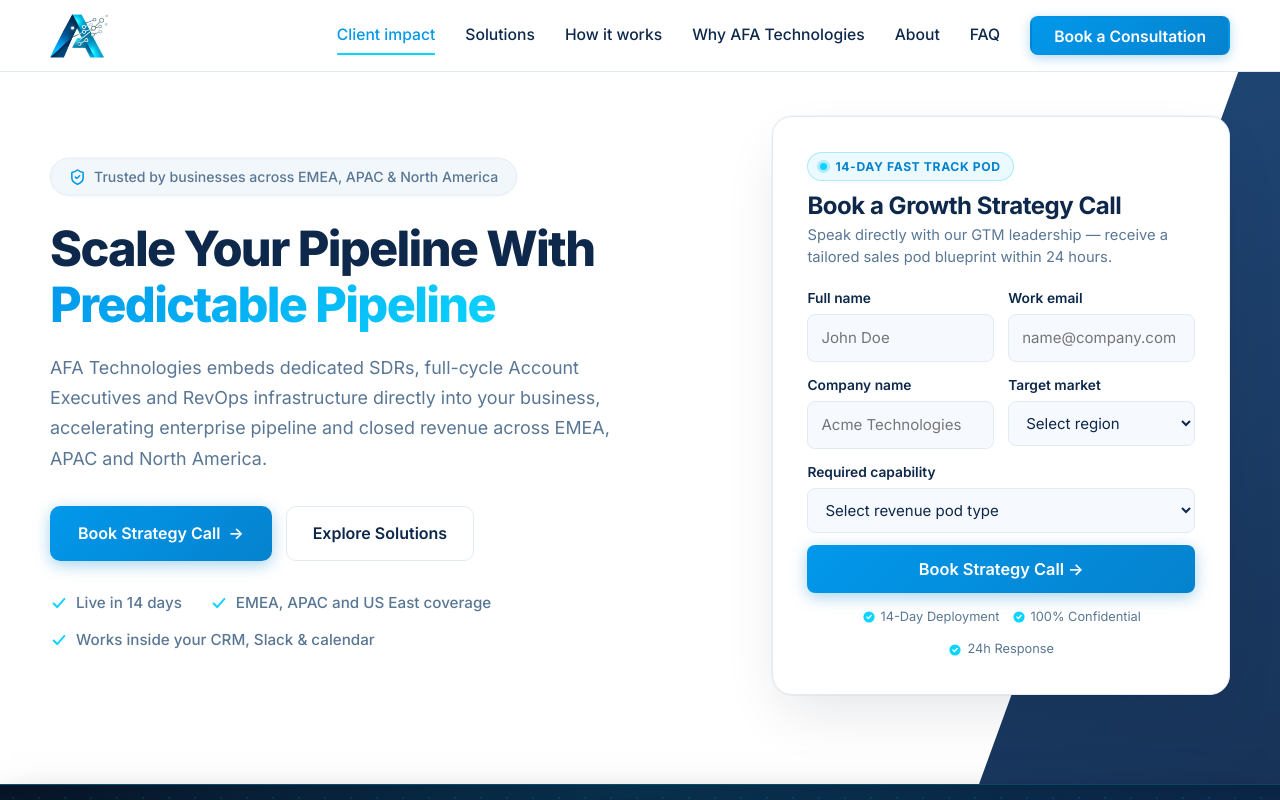
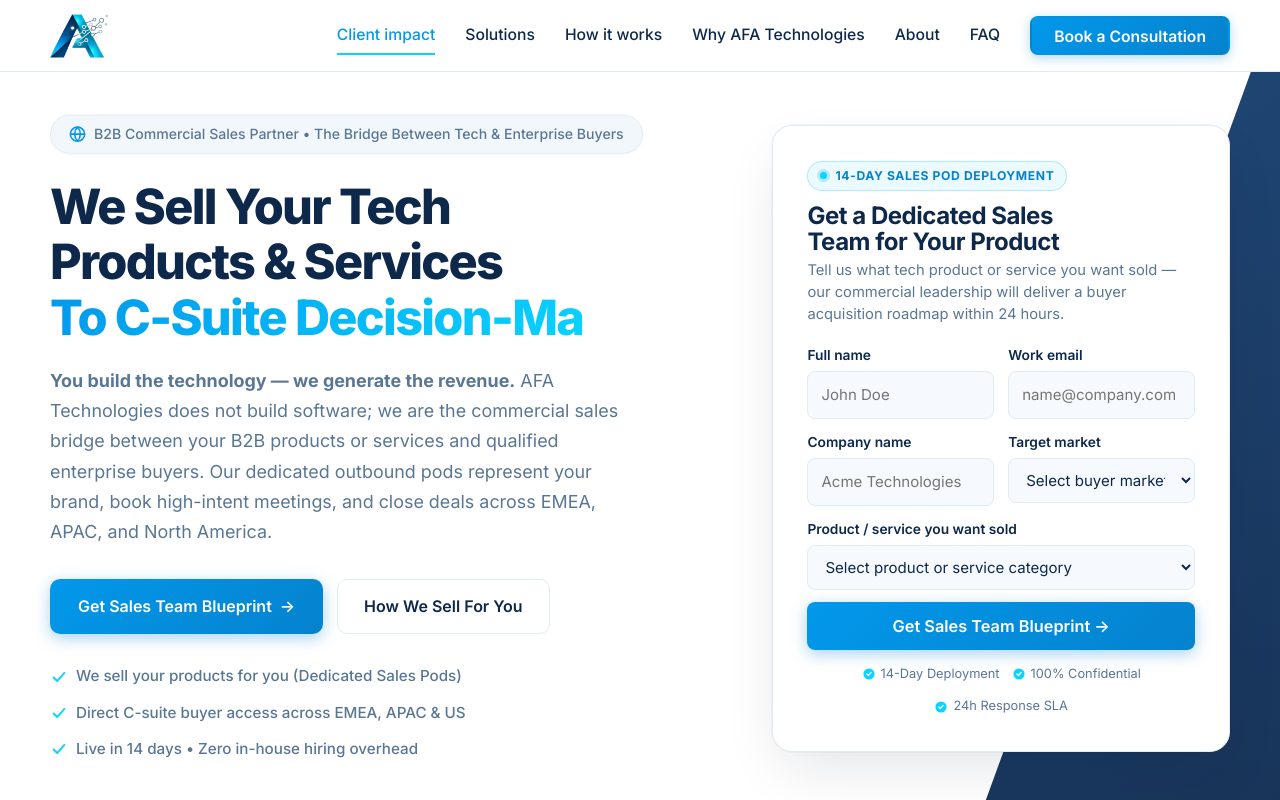
Before and after one commit to HafizTayyabNasir/AFATechnolgies, a Next.js app: page / in a window 1280 px wide. Shown: the top 800 px of the page. Built offline with nearby package versions, Linux system fonts and the light colour scheme.

Commit message:
Clarify core business model in Hero: We sell your tech products to enterprise buyers

```diff
--- a/app/layout.tsx
+++ b/app/layout.tsx
@@ -10,14 +10,14 @@ const inter = Inter({
 });
 
 export const metadata: Metadata = {
-  title: "AFA Technologies | B2B Sales-as-a-Service for Global Tech Companies",
+  title: "AFA Technologies | Dedicated B2B Sales Partner for Global Tech Companies",
   description:
-    "AFA Technologies embeds dedicated SDRs, full-cycle Account Executives and RevOps into your business to build a predictable global sales pipeline in 14 days.",
+    "We sell your B2B tech products and services to enterprise buyers worldwide. AFA Technologies acts as the dedicated commercial bridge between your technology and global enterprise decision-makers.",
   metadataBase: new URL("https://afatechnologies.com"),
   openGraph: {
-    title: "AFA Technologies | B2B Sales-as-a-Service",
+    title: "AFA Technologies | Dedicated B2B Sales Partner for Global Tech Companies",
     description:
-      "Build a predictable global sales pipeline without the overhead of an in-house team.",
+      "We sell your B2B tech products and services to enterprise buyers worldwide. Dedicated commercial sales pods live in 14 days without in-house hiring.",
     type: "website",
     locale: "en_US",
   },
--- a/components/Hero.tsx
+++ b/components/Hero.tsx
@@ -3,10 +3,10 @@
 import React, { useState, useEffect } from "react";
 
 const typewriterWords = [
-  "Dedicated Sales Pods",
-  "Full-Cycle AEs",
-  "Predictable Pipeline",
-  "RevOps Architecture",
+  "To Enterprise Buyers",
+  "Across Global Markets",
+  "To C-Suite Decision-Makers",
+  "Without In-House Hiring",
 ];
 
 export default function Hero() {
@@ -95,15 +95,17 @@ export default function Hero() {
               strokeWidth="2.2"
               strokeLinecap="round"
               strokeLinejoin="round"
+              aria-hidden="true"
             >
-              <path d="M20 13c0 5-3.5 7.5-7.66 8.95a1 1 0 0 1-.67-.01C7.5 20.5 4 18 4 13V6a1 1 0 0 1 1-1c2 0 4.5-1.2 6.24-2.72a1.17 1.17 0 0 1 1.52 0C14.51 3.81 17 5 19 5a1 1 0 0 1 1 1z" />
-              <path d="m9 12 2 2 4-4" />
+              <circle cx="12" cy="12" r="10"></circle>
+              <line x1="2" y1="12" x2="22" y2="12"></line>
+              <path d="M12 2a15.3 15.3 0 0 1 4 10 15.3 15.3 0 0 1-4 10 15.3 15.3 0 0 1-4-10 15.3 15.3 0 0 1 4-10z"></path>
             </svg>
-            <span>Trusted by businesses across EMEA, APAC &amp; North America</span>
+            <span>B2B Commercial Sales Partner &bull; The Bridge Between Tech &amp; Enterprise Buyers</span>
           </div>
 
           <h1>
-            Scale Your Pipeline With
+            We Sell Your Tech Products &amp; Services
             <br />
             <span className="hero-highlight">
               <span>{typewriterWords[wordIdx].substring(0, charIdx)}</span>
@@ -112,18 +114,15 @@ export default function Hero() {
           </h1>
 
           <p className="lead">
-            AFA Technologies embeds dedicated SDRs, full-cycle Account
-            Executives and RevOps infrastructure directly into your business,
-            accelerating enterprise pipeline and closed revenue across EMEA,
-            APAC and North America.
+            <strong>You build the technology &mdash; we generate the revenue.</strong> AFA Technologies does not build software; we are the commercial sales bridge between your B2B products or services and qualified enterprise buyers. Our dedicated outbound pods represent your brand, book high-intent meetings, and close deals across EMEA, APAC, and North America.
           </p>
 
           <div className="hero-cta">
             <a className="btn-talk" href="#hero-lead-form">
-              Book Strategy Call <span>&rarr;</span>
+              Get Sales Team Blueprint <span>&rarr;</span>
             </a>
             <a className="btn-explore" href="#solutions">
-              Explore Solutions
+              How We Sell For You
             </a>
           </div>
 
@@ -136,10 +135,11 @@ export default function Hero() {
                 strokeWidth="2.2"
                 strokeLinecap="round"
                 strokeLinejoin="round"
+                aria-hidden="true"
               >
                 <path d="M4 10.5l4 4 8-9" />
               </svg>
-              Live in 14 days
+              We sell your products for you (Dedicated Sales Pods)
             </li>
             <li>
               <svg
@@ -149,10 +149,11 @@ export default function Hero() {
                 strokeWidth="2.2"
                 strokeLinecap="round"
                 strokeLinejoin="round"
+                aria-hidden="true"
               >
                 <path d="M4 10.5l4 4 8-9" />
               </svg>
-              EMEA, APAC and US East coverage
+              Direct C-suite buyer access across EMEA, APAC &amp; US
             </li>
             <li>
               <svg
@@ -162,25 +163,25 @@ export default function Hero() {
                 strokeWidth="2.2"
                 strokeLinecap="round"
                 strokeLinejoin="round"
+                aria-hidden="true"
               >
                 <path d="M4 10.5l4 4 8-9" />
               </svg>
-              Works inside your CRM, Slack &amp; calendar
+              Live in 14 days &bull; Zero in-house hiring overhead
             </li>
           </ul>
         </div>
 
         {/* Right Side: Consultation Booking Form */}
-        <div className="hero-form-card" aria-label="Book a Growth Strategy Call">
+        <div className="hero-form-card" aria-label="Get a Dedicated Sales Team for Your Product">
           {!isSubmitted ? (
             <form id="hero-lead-form" noValidate onSubmit={handleSubmit}>
               <div className="hero-form-badge">
-                <span className="hfb-dot"></span> 14-Day Fast Track Pod
+                <span className="hfb-dot"></span> 14-Day Sales Pod Deployment
               </div>
-              <h3>Book a Growth Strategy Call</h3>
+              <h3>Get a Dedicated Sales Team for Your Product</h3>
               <p className="hero-form-desc">
-                Speak directly with our GTM leadership &mdash; receive a tailored
-                sales pod blueprint within 24 hours.
+                Tell us what tech product or service you want sold &mdash; our commercial leadership will deliver a buyer acquisition roadmap within 24 hours.
               </p>
 
               <div className="row2">
@@ -239,19 +240,19 @@ export default function Hero() {
                     onChange={handleChange}
                   >
                     <option value="" disabled>
-                      Select region
+                      Select buyer market
                     </option>
-                    <option value="North America">North America</option>
+                    <option value="North America">North America (US &amp; Canada)</option>
                     <option value="EMEA (UK & Europe)">EMEA (UK &amp; Europe)</option>
-                    <option value="APAC">APAC</option>
-                    <option value="Global Coverage">Global Coverage</option>
+                    <option value="APAC">APAC (Asia-Pacific)</option>
+                    <option value="Global Coverage">Global Multi-Region</option>
                   </select>
-                  <span className="err">Select a market.</span>
+                  <span className="err">Select a target market.</span>
                 </div>
               </div>
 
               <div className={`field ${errors.pod ? "has-error" : ""}`}>
-                <label htmlFor="hf-pod">Required capability</label>
+                <label htmlFor="hf-pod">Product / service you want sold</label>
                 <select
                   id="hf-pod"
                   name="pod"
@@ -260,31 +261,34 @@ export default function Hero() {
                   onChange={handleChange}
                 >
                   <option value="" disabled>
-                    Select revenue pod type
+                    Select product or service category
                   </option>
-                  <option value="Dedicated Outbound SDR Pod (Appointment Setting)">
-                    Dedicated Outbound SDR Pod (Appointment Setting)
+                  <option value="B2B SaaS & Software Platform">
+                    B2B SaaS &amp; Software Platform
                   </option>
-                  <option value="Full-Cycle Account Executives (Enterprise Closers)">
-                    Full-Cycle Account Executives (Enterprise Closers)
+                  <option value="Cybersecurity & Infrastructure Auth">
+                    Cybersecurity &amp; Infrastructure Auth
                   </option>
-                  <option value="Complete Growth Pod (SDRs + AEs)">
-                    Complete Growth Pod (SDRs + AEs)
+                  <option value="AI & Digital Platform Technology">
+                    AI &amp; Digital Platform Technology
                   </option>
-                  <option value="RevOps & CRM Infrastructure Architecture">
-                    RevOps &amp; CRM Infrastructure Architecture
+                  <option value="Enterprise Advisory & Professional Services">
+                    Enterprise Advisory &amp; Professional Services
+                  </option>
+                  <option value="Custom Tech Solution / Other">
+                    Custom Tech Solution / Other
                   </option>
                 </select>
-                <span className="err">Select a capability.</span>
+                <span className="err">Select your product or service type.</span>
               </div>
 
               <button className="btn-hero-submit" type="submit">
-                Book Strategy Call &rarr;
+                Get Sales Team Blueprint &rarr;
               </button>
 
               <div className="hero-form-trust">
                 <span>
-                  <svg viewBox="0 0 20 20" fill="currentColor">
+                  <svg viewBox="0 0 20 20" fill="currentColor" aria-hidden="true">
                     <path
                       fillRule="evenodd"
                       d="M10 18a8 8 0 100-16 8 8 0 000 16zm3.707-9.293a1 1 0 00-1.414-1.414L9 10.586 7.707 9.293a1 1 0 00-1.414 1.414l2 2a1 1 0 001.414 0l4-4z"
@@ -294,7 +298,7 @@ export default function Hero() {
                   14-Day Deployment
                 </span>
                 <span>
-                  <svg viewBox="0 0 20 20" fill="currentColor">
+                  <svg viewBox="0 0 20 20" fill="currentColor" aria-hidden="true">
                     <path
                       fillRule="evenodd"
                       d="M10 18a8 8 0 100-16 8 8 0 000 16zm3.707-9.293a1 1 0 00-1.414-1.414L9 10.586 7.707 9.293a1 1 0 00-1.414 1.414l2 2a1 1 0 001.414 0l4-4z"
@@ -304,14 +308,14 @@ export default function Hero() {
                   100% Confidential
                 </span>
                 <span>
-                  <svg viewBox="0 0 20 20" fill="currentColor">
+                  <svg viewBox="0 0 20 20" fill="currentColor" aria-hidden="true">
                     <path
                       fillRule="evenodd"
                       d="M10 18a8 8 0 100-16 8 8 0 000 16zm3.707-9.293a1 1 0 00-1.414-1.414L9 10.586 7.707 9.293a1 1 0 00-1.414 1.414l2 2a1 1 0 001.414 0l4-4z"
                       clipRule="evenodd"
                     />
                   </svg>{" "}
-                  24h Response
+                  24h Response SLA
                 </span>
               </div>
             </form>
@@ -324,15 +328,14 @@ export default function Hero() {
                 strokeWidth="3"
                 strokeLinecap="round"
                 strokeLinejoin="round"
+                aria-hidden="true"
               >
                 <circle cx="24" cy="24" r="20" />
                 <path d="M15 25l6 6 12-14" />
               </svg>
-              <h3>Thank You!</h3>
+              <h3>Blueprint Request Received!</h3>
               <p>
-                Your strategy request has been received. Our GTM leadership team
-                will contact you within one business day to confirm your
-                consultation session.
+                Our commercial leadership team will review your product and reach out within 24 hours with a custom enterprise buyer acquisition roadmap.
               </p>
             </div>
           )}
```
Also changed, not shown: AFA-Technologies-Website.html (+13 -13 lines).
